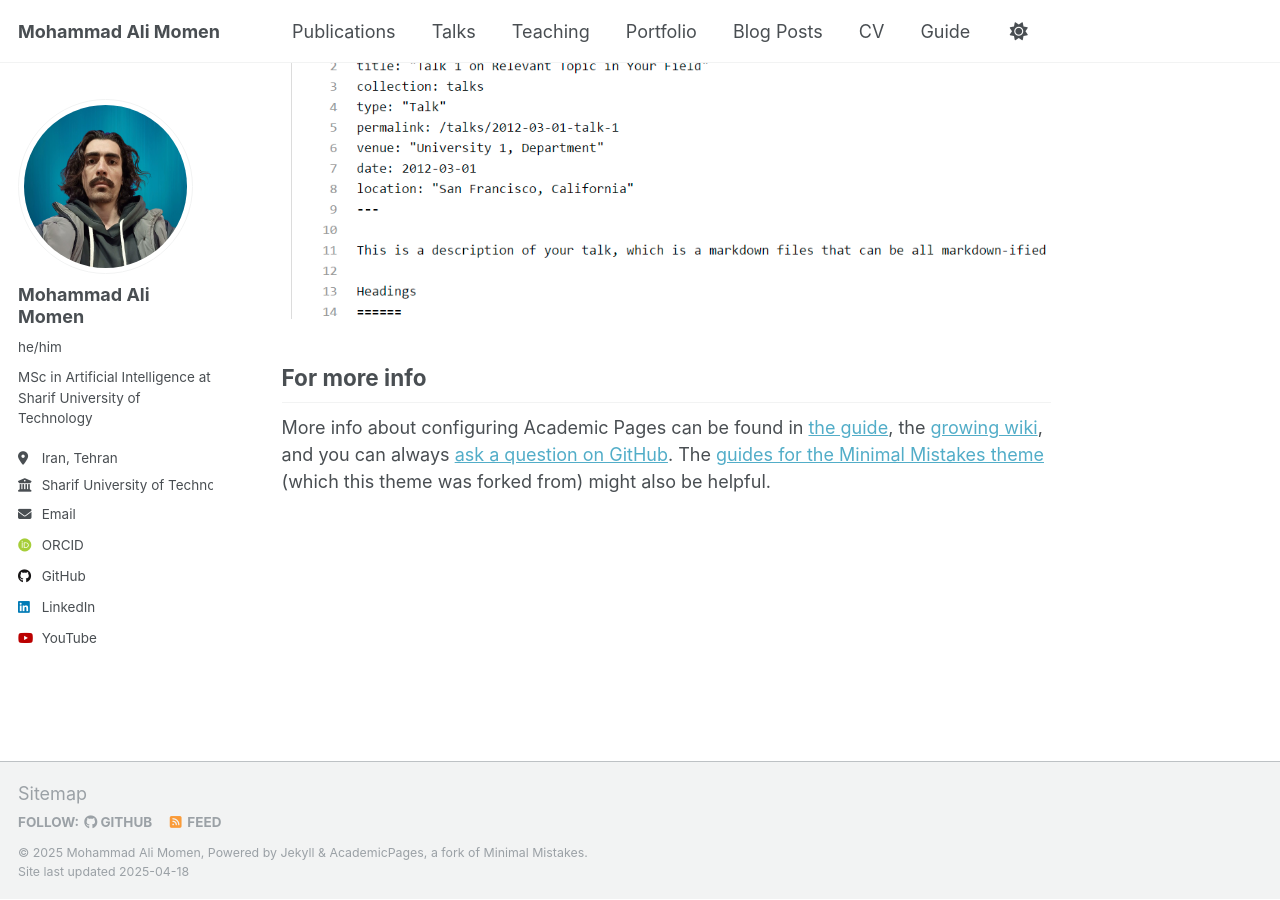
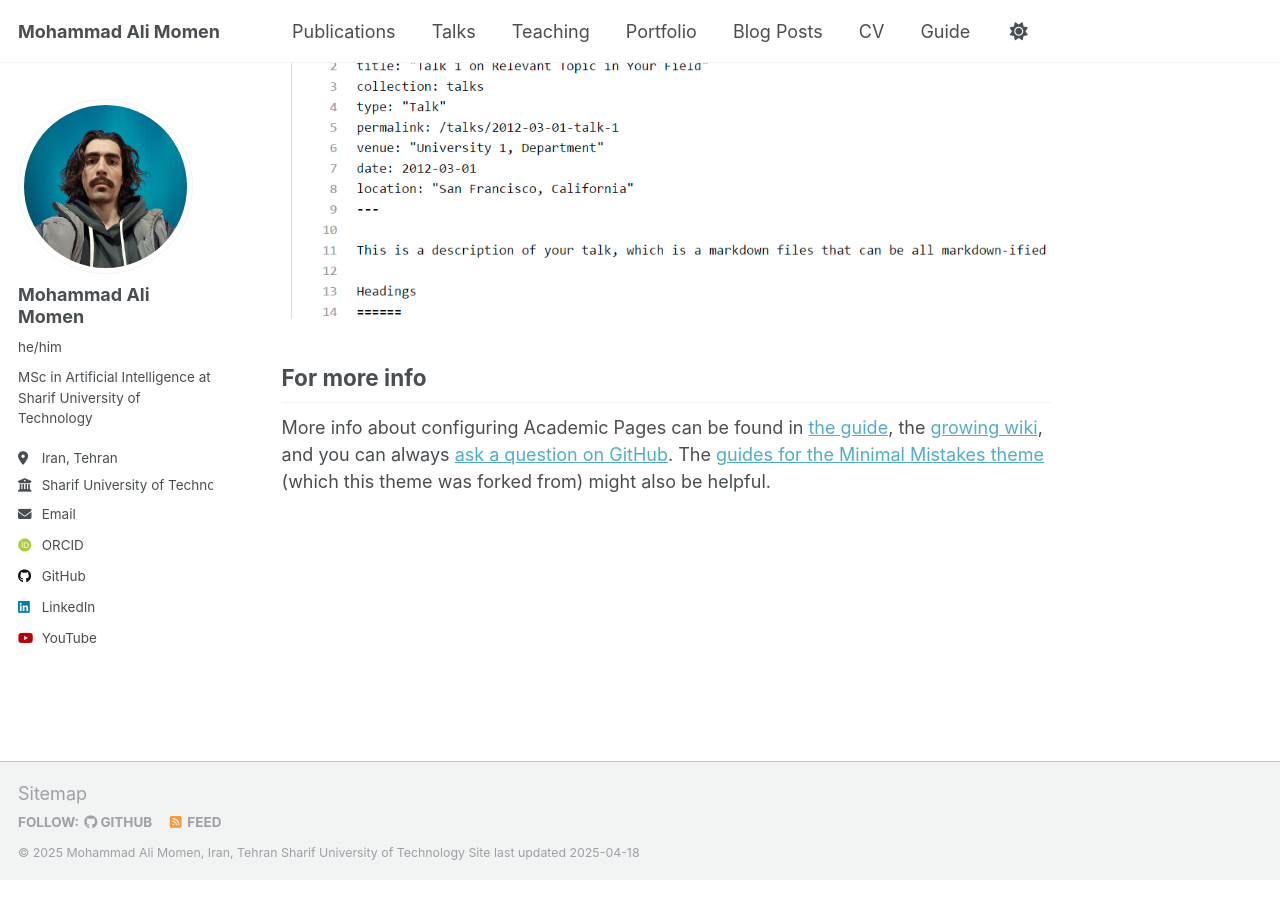
Before and after one commit to mamomen1996/mamomen1996.github.io, a Jekyll site: the page built from _pages/about.md, in a window 1280 px wide and 900 px high, scrolled down 2608 px. Built offline with Jekyll 4.4.1, drawn with Linux system fonts in a browser that asks for light colours; some web fonts are replaced.

Commit message:
Update footer.html

```diff
--- a/_includes/footer.html
+++ b/_includes/footer.html
@@ -20,6 +20,6 @@
 {% endif %}
 
 <div class="page__footer-copyright">
-  &copy; {{ site.time | date: '%Y' }} {{ site.name | default: site.title }}, {{ site.data.ui-text[site.locale].powered_by | default: "Powered by" }} <a href="http://jekyllrb.com" rel="nofollow">Jekyll</a> &amp; <a href="https://github.com/academicpages/academicpages.github.io">AcademicPages</a>, a fork of <a href="https://mademistakes.com/work/minimal-mistakes-jekyll-theme/" rel="nofollow">Minimal Mistakes</a>.<br />
+  &copy; {{ site.time | date: '%Y' }} {{ site.name | default: site.title }}, {{ site.author.location }} {{ site.author.employer }}
   Site last updated {{ "now" | date: '%Y-%m-%d' %}}
 </div>
```
